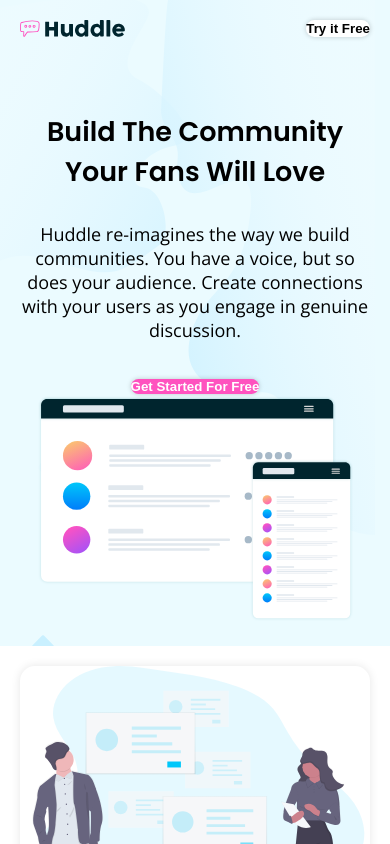
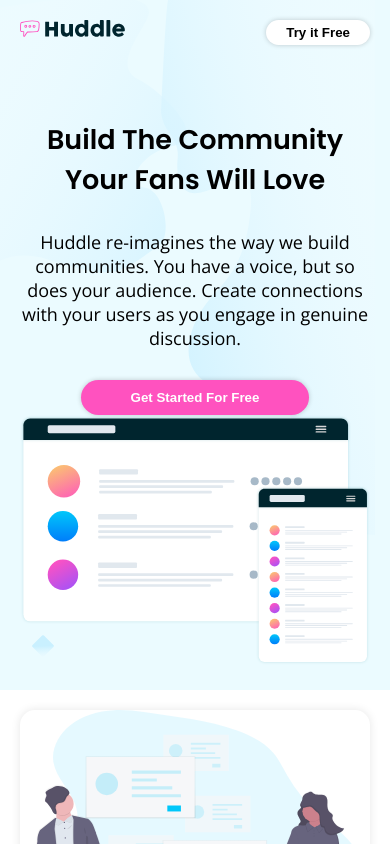
Before and after one commit to zmoerema/frontend-mentor-huddle-landing-page, a plain HTML site: page index.html in a window 390 px wide. Shown: the top 844 px of the page. Drawn offline with nearby package versions, Linux system fonts and the light colour scheme.

Commit message:
added padding to buttons and set default img width to 100%

```diff
--- a/styles.css
+++ b/styles.css
@@ -24,6 +24,12 @@ h2 {
     font-weight: 600;
 }
 
+img {
+    width: 100%;
+    height: auto;
+
+}
+
 button {
     box-shadow: 0 0 5px rgba(0, 0, 0, 0.2);
     border-radius: 50px;
@@ -43,14 +49,13 @@ nav {
     display: flex;
     justify-content: space-between;
     margin-bottom: 75px;
+}
 
-    #free-trial {
-        background-color: var(--White);
-    }
+#free-trial {
+    background-color: var(--White);
 }
 
 .get-started {
-    box-shadow: 0 0 5px rgba(0, 0, 0, 0.2);
     background-color: var(--Pink);
     color: var(--White);
 }
@@ -136,8 +141,8 @@ footer {
         height: 30%;
     }
 
-    #mockups {
-        width: 90%;
+    nav #free-trial {
+        padding: 5px 20px;
     }
 
     h1 {
@@ -148,8 +153,8 @@ footer {
         font-size: 1em;
     }
 
-    .objective-pic {
-        width: 100%;
+    .get-started {
+        padding: 10px 50px;
     }
 
     footer .logo {
@@ -170,6 +175,10 @@ footer {
         padding: 50px;
     }
 
+    button {
+        padding: 15px 50px;
+    }
+
     header {
         background-image: url("images/bg-hero-desktop.svg");
         background-repeat: no-repeat;
@@ -180,15 +189,15 @@ footer {
         height: 15%;
     }
 
-    #mockups {
-        width: 50%;
-    }
-
     #header-flex {
         display: flex;
         justify-content: space-between;
         align-items: center;
         gap: 50px;
+    }
+
+    #mockups {
+        width: 50%;
     }
 
     .objective {
```
